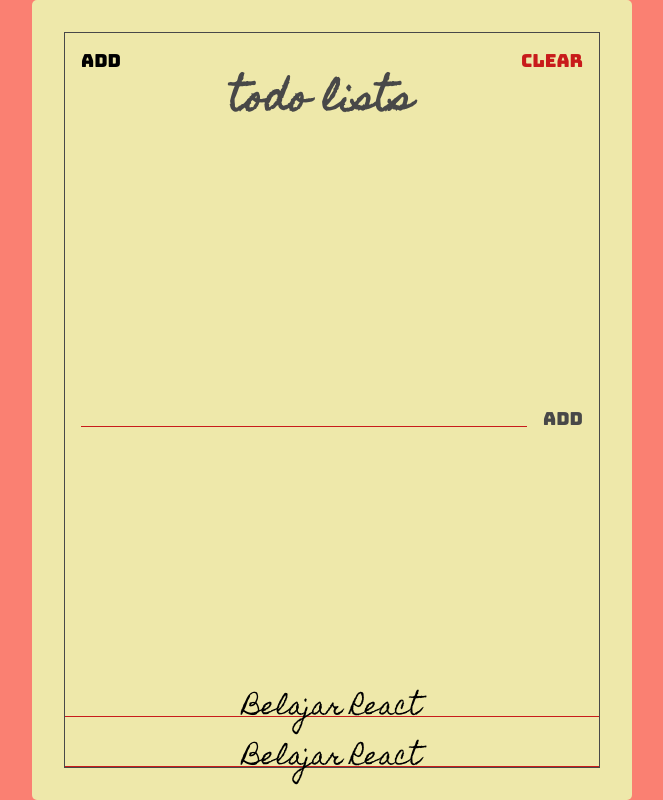
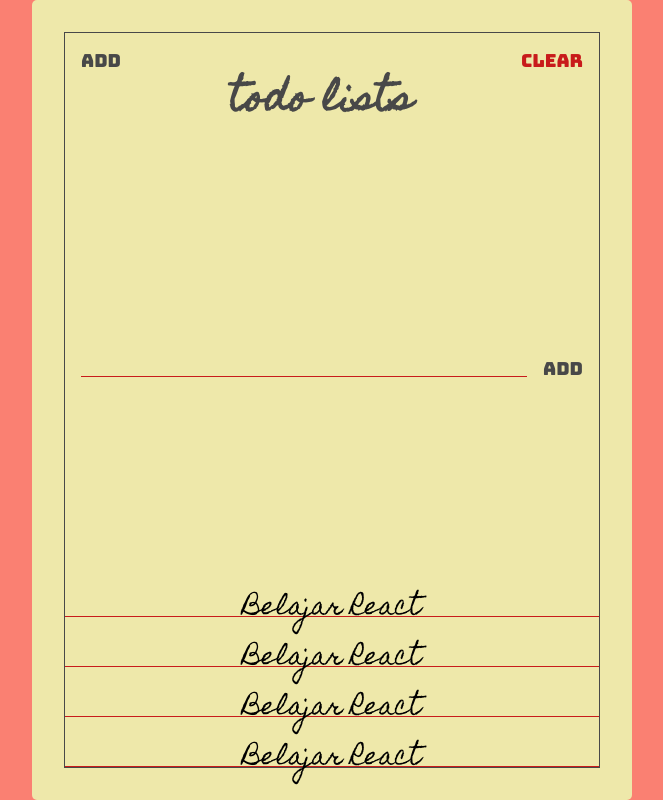
Before and after one commit to HilariusBryan/react-todolist, a React (Create React App) app: page / in a window 1280 px wide. Shown: the whole page, without its empty margins (308-971 px from the left). Built offline with nearby package versions, Linux system fonts and the light colour scheme.

Commit message:
Buat semua component

```diff
--- a/src/App.js
+++ b/src/App.js
@@ -1,29 +1,16 @@
 import React from "react";
 import "./styles.css";
 import Paper from "./components/Paper";
+import Header from "./components/Header";
+import TodoForm from "./components/TodoForm";
+import Todos from "./components/Todos";
 
 export default function App() {
   return (
     <Paper>
-      <section className="header">
-        <button className="header-btn main-bla  ck-color">Add</button>
-        <h1 className="header-title">Todo Lists</h1>
-        <button className="header-btn main-red-color">Clear</button>
-      </section>
-      <section className="add">
-        <form className="add-form">
-          <input type="text" className="add-input" />
-          <button className="add-btn main-black-color">Add</button>
-        </form>
-      </section>
-      <section className="todos">
-        <div className="todo">
-          <span className="todo-text">Belajar React</span>
-        </div>
-        <div className="todo">
-          <span className="todo-text">Belajar React</span>
-        </div>
-      </section>
+      <Header />
+      <TodoForm />
+      <Todos />
     </Paper>
   );
 }
--- a/src/components/Header.jsx
+++ b/src/components/Header.jsx
@@ -0,0 +1,12 @@
+import React from "react";
+
+const Header = () => {
+  return (
+    <section className="header">
+      <button className="header-btn main-black-color">Add</button>
+      <h1 className="header-title">Todo Lists </h1>
+      <button className="header-btn main-red-color">Clear</button>
+    </section>
+  );
+};
+export default Header;
--- a/src/components/TodoForm.jsx
+++ b/src/components/TodoForm.jsx
@@ -0,0 +1,14 @@
+import React from "react";
+
+const TodoForm = () => {
+  return (
+    <section className="add">
+      <form className="add-form">
+        <input type="text" className="add-input" />
+        <button className="add-btn main-black-color">Add</button>
+      </form>
+    </section>
+  );
+};
+
+export default TodoForm;
--- a/src/components/Todos.jsx
+++ b/src/components/Todos.jsx
@@ -0,0 +1,22 @@
+import React from "react";
+
+const Todos = () => {
+  return (
+    <section className="todos">
+      <div className="todo">
+        <span className="todo-text">Belajar React</span>
+      </div>
+      <div className="todo">
+        <span className="todo-text">Belajar React</span>
+      </div>
+      <div className="todo">
+        <span className="todo-text">Belajar React</span>
+      </div>
+      <div className="todo">
+        <span className="todo-text">Belajar React</span>
+      </div>
+    </section>
+  );
+};
+
+export default Todos;
```
